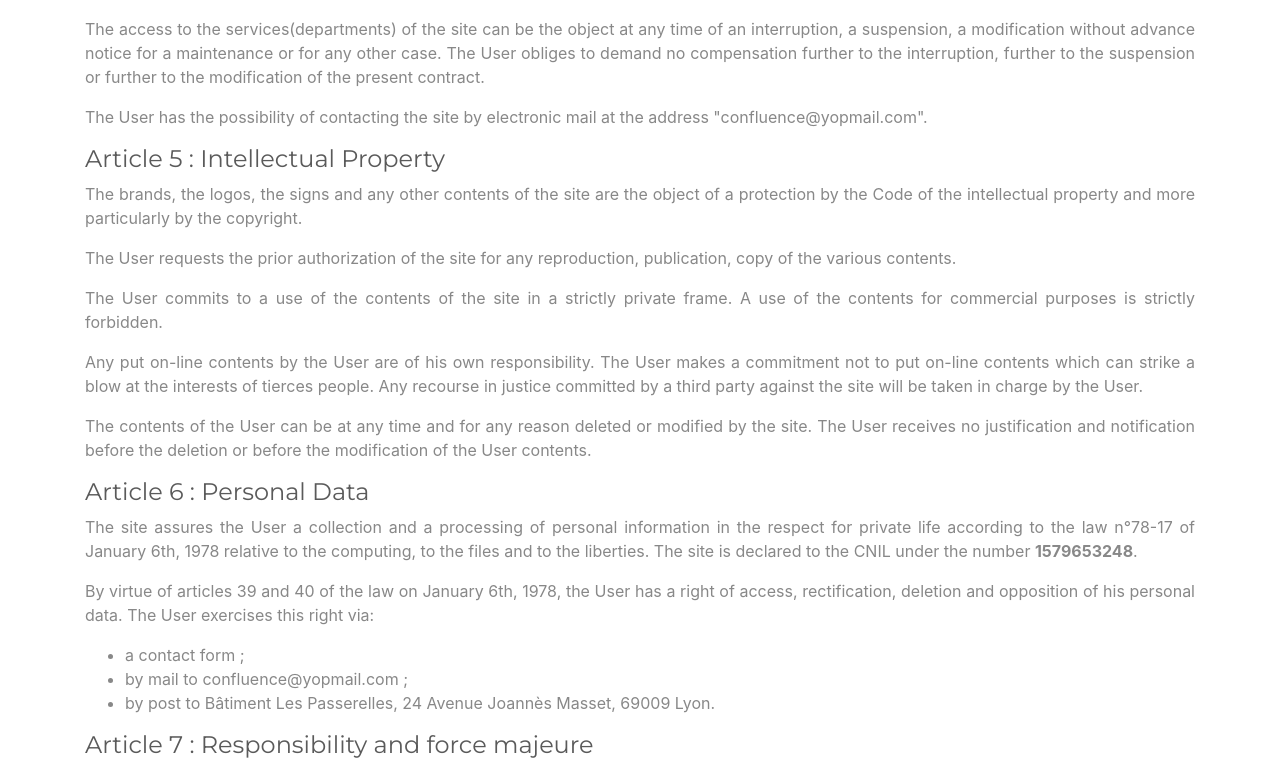
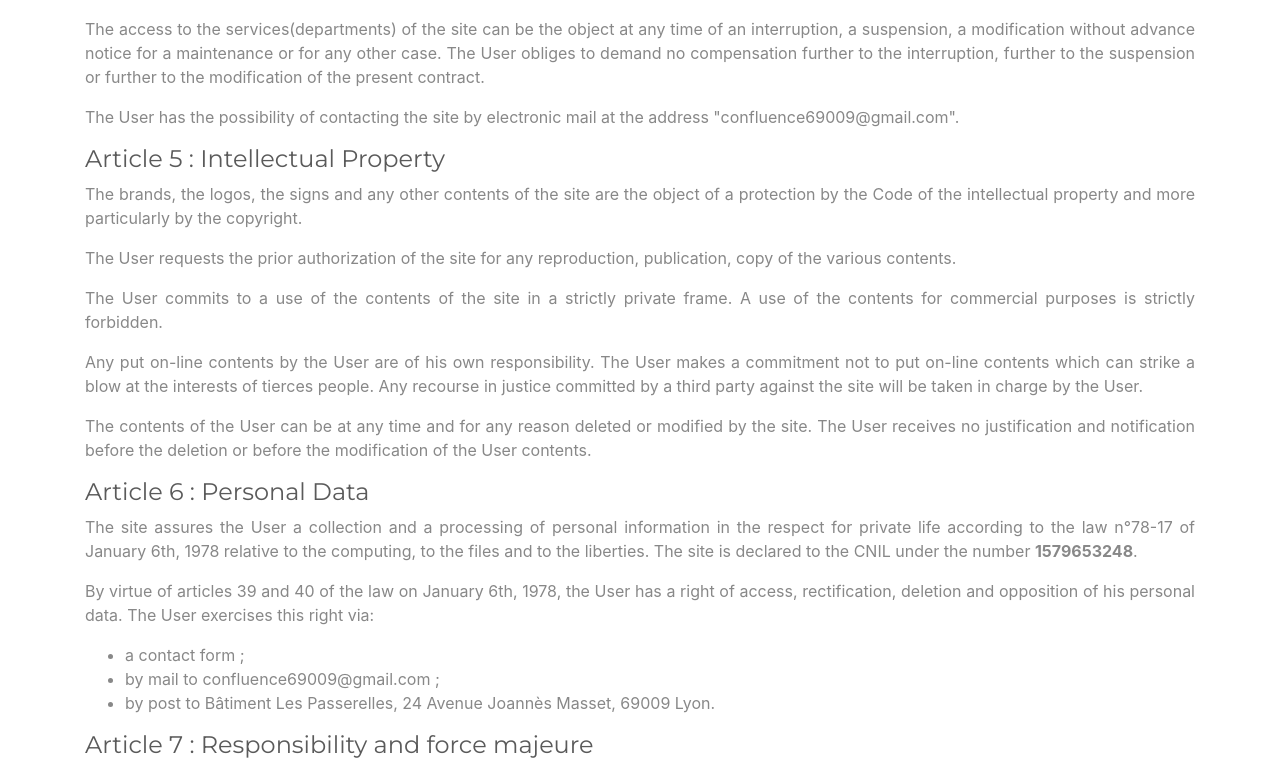
Before and after one commit to JulienRAVIA/Confluence, a PHP site: template src/templates/cgu_en.html.twig in a window 1280 px wide. Shown: the part 1311-2081 px from the top of the page. Run offline with PHP 8.4, Linux system fonts and the light colour scheme; the template is opened without the code that fills it, so the values that code supplies are empty; some libraries are stand-ins or nearby versions.

Commit message:
UPDATE - CGU : Mail adress

```diff
--- a/src/templates/cgu_en.html.twig
+++ b/src/templates/cgu_en.html.twig
@@ -84,7 +84,7 @@
 
             <p>The access to the services(departments) of the site can be the object at any time of an interruption, a suspension, a modification without advance notice for a maintenance or for any other case. The User obliges to demand no compensation further to the interruption, further to the suspension or further to the modification of the present contract.</p>
 
-            <p>The User has the possibility of contacting the site by electronic mail at the address "confluence@yopmail.com".</p>
+            <p>The User has the possibility of contacting the site by electronic mail at the address "confluence69009@gmail.com".</p>
 
             <h4 id="art5">Article 5 : Intellectual Property</h4>
             <p>
@@ -106,7 +106,7 @@
                 <ul>
                  <li>a contact form ;</li>
 
-                 <li>by mail to confluence@yopmail.com ;</li>
+                 <li>by mail to confluence69009@gmail.com ;</li>
 
                  <li>by post to Bâtiment Les Passerelles, 24 Avenue Joannès Masset, 69009 Lyon.</li>
              </ul>
--- a/src/templates/cgu_fr.html.twig
+++ b/src/templates/cgu_fr.html.twig
@@ -81,7 +81,7 @@
 
             <p>L'accès aux services du site peut à tout moment faire l'objet d'une interruption, d'une suspension, d'une modification sans préavis pour une maintenance ou pour tout autre cas. L'Utilisateur s'oblige à ne réclamer aucune indemnisation suite à l'interruption, à la suspension ou à la modification du présent contrat.</p>
 
-            <p>L'Utilisateur a la possibilité de contacter le site par messagerie électronique à l’adresse "confluence@yopmail.com".</p>
+            <p>L'Utilisateur a la possibilité de contacter le site par messagerie électronique à l’adresse "confluence69009@gmail.com".</p>
 
             <h4 id="art5">Article 5 : Propriété intellectuelle</h4>
             <p>
@@ -103,7 +103,7 @@
                 <ul>
                  <li>un formulaire de contact ;</li>
 
-                 <li>par mail à confluence@yopmail.com ;</li>
+                 <li>par mail à confluence69009@gmail.com ;</li>
 
                  <li>par voie postale au Bâtiment Les Passerelles, 24 Avenue Joannès Masset, 69009 Lyon.</li>
              </ul>
```
